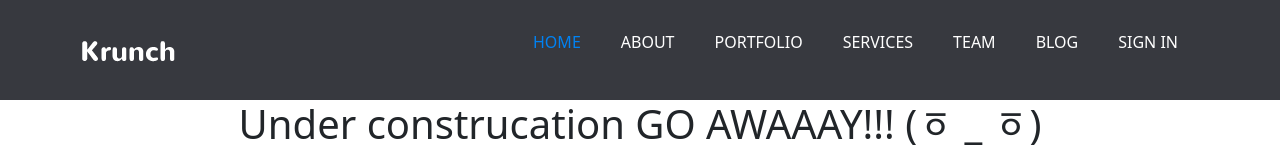
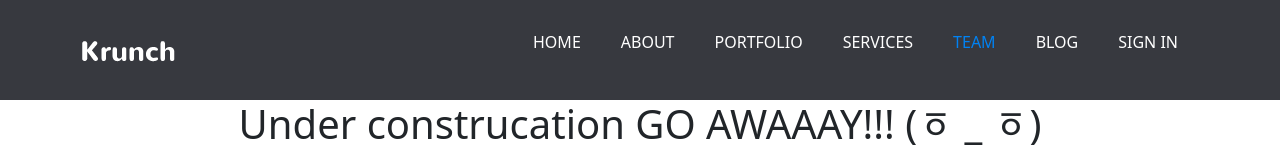
Before and after one commit to huntoor/Krunch_React, a React (Create React App) app: page /team in a window 1280 px wide. Shown: the top 160 px of the page. Built offline with nearby package versions, Linux system fonts and the light colour scheme.

Commit message:
now page name in the nav bar is highlighted when you go to the corresponding page to it

```diff
--- a/src/components/Navbar/Navbar.js
+++ b/src/components/Navbar/Navbar.js
@@ -1,9 +1,20 @@
-import { Link } from 'react-router-dom';
+import { Link, useLocation } from 'react-router-dom';
 
 import logo from '../../assets/images/logo.png';
 import './navbar.css'
 
 function Navbar() {
+  const location = useLocation();
+
+  const { pathname } = location;
+
+  const splitLocation = pathname.split('/');
+
+  function toggleActive() {
+    console.log(location);
+    console.log(splitLocation);
+    console.log(splitLocation[1] === "" ? "isActive" : "");
+  }
   return (
     <nav>
       <div className='container'>
@@ -13,25 +24,25 @@ function Navbar() {
         <div className='nav'>
           <ul>
             <li>
-              <Link to='/' className="nav-item isActive">Home</Link>
+              <Link to='/' className={splitLocation[1] === "" ? "nav-item isActive" : "nav-item"} onClick={toggleActive}>Home</Link>
             </li>
             <li>
-              <Link to='/about' className="nav-item">About</Link>
+              <Link to='/about' className={splitLocation[1] === "about" ? "nav-item isActive" : "nav-item"}>About</Link>
             </li>
             <li>
-              <Link to='/portfolio' className="nav-item">Portfolio</Link>
+              <Link to='/portfolio' className={splitLocation[1] === "portfolio" ? "nav-item isActive" : "nav-item"}>Portfolio</Link>
             </li>
             <li>
-              <Link to='/services' className="nav-item">Services</Link>
+              <Link to='/services' className={splitLocation[1] === "services" ? "nav-item isActive" : "nav-item"}>Services</Link>
             </li>
             <li>
-              <Link to='/team' className="nav-item">team</Link>
+              <Link to='/team' className={splitLocation[1] === "team" ? "nav-item isActive" : "nav-item"}>team</Link>
             </li>
             <li>
-              <Link to='/blog' className="nav-item">Blog</Link>
+              <Link to='/blog' className={splitLocation[1] === "blog" ? "nav-item isActive" : "nav-item"}>Blog</Link>
             </li>
             <li>
-              <Link to='/signin' className="nav-item">Sign In</Link>
+              <Link to='/signin' className={splitLocation[1] === "signin" ? "nav-item isActive" : "nav-item"}>Sign In</Link>
             </li>
           </ul>
         </div>
```
